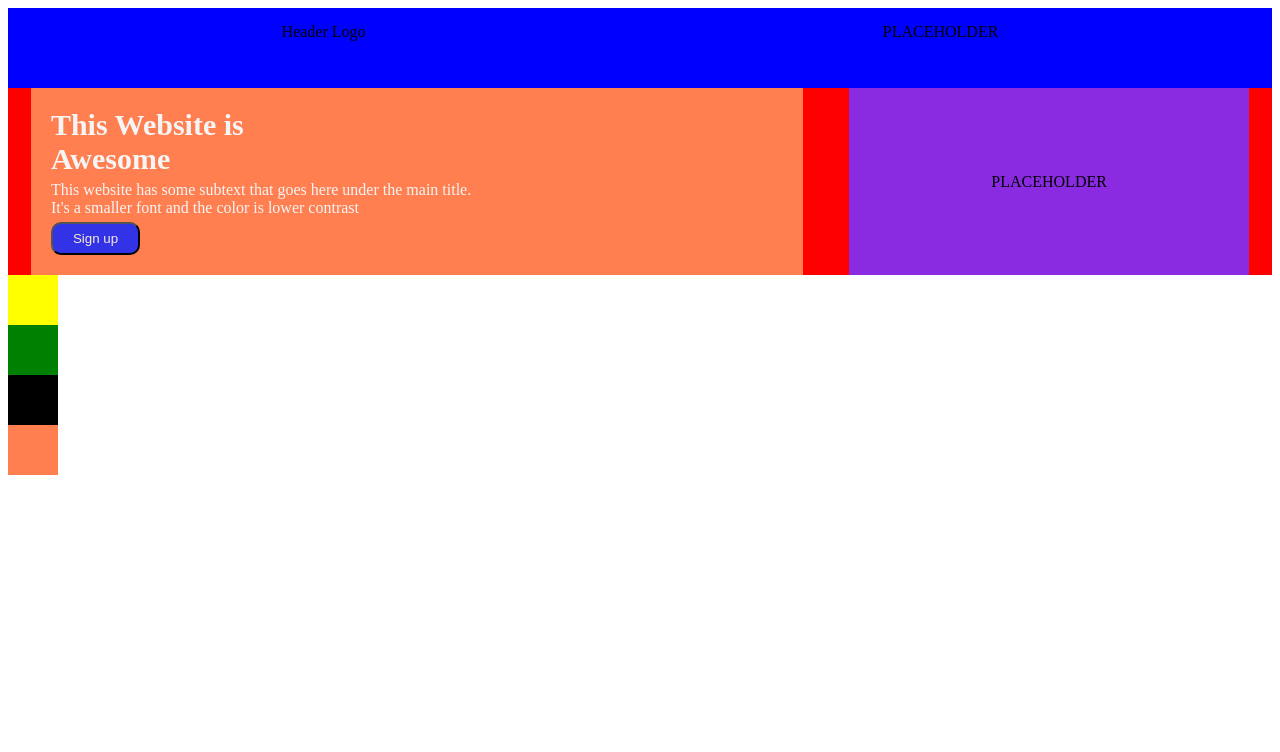
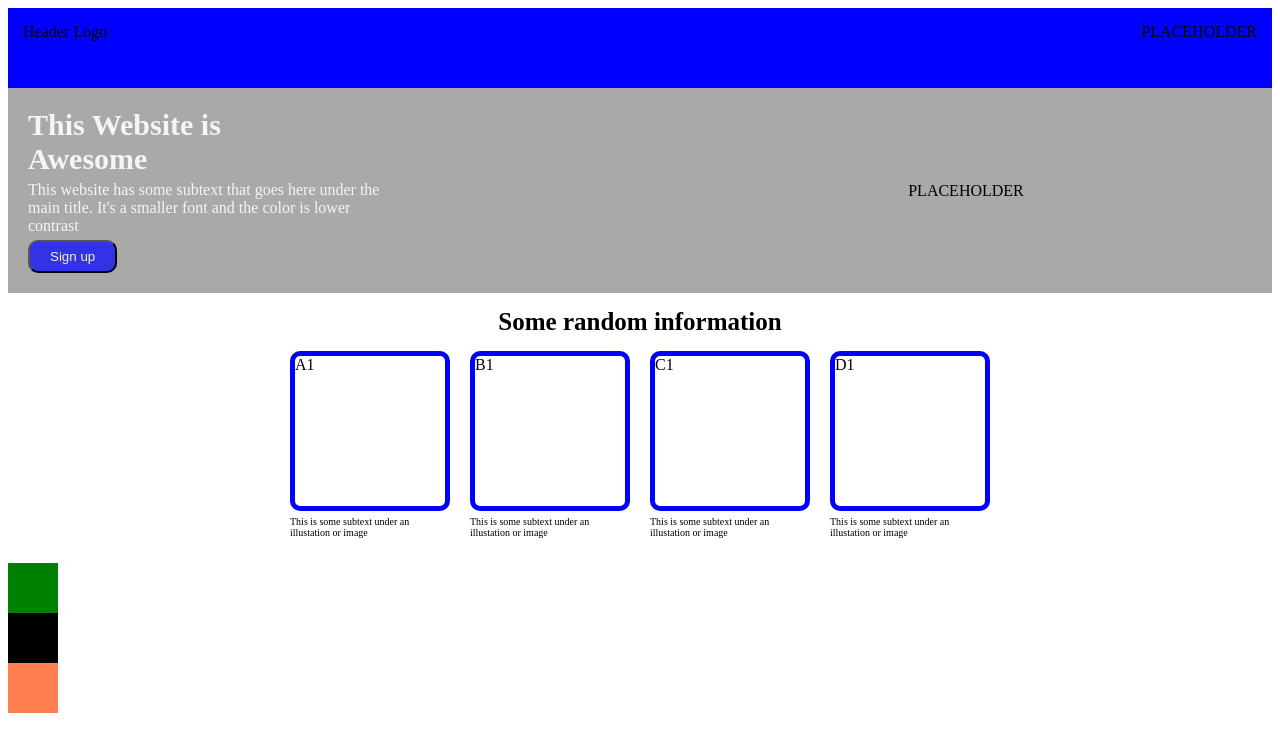
Before and after one commit to jacksonbloom0518/landing-page, a plain HTML site: page index.html in a window 1280 px wide. Drawn offline with Linux system fonts and the light colour scheme.

Commit message:
Next section done
struggle with aligning text in center of border

```diff
--- a/index.html
+++ b/index.html
@@ -23,7 +23,27 @@
         </div>
         <div class="m1img">PLACEHOLDER</div>
     </div>
-    <div class="modal-2"></div>
+    <div class="modal-2">
+        <div class="m2title">Some random information</div>
+        <div class="m2container">
+            <div class="m2c-1">
+                <div class="m2c-border">A1</div><div class="m2ctext">This is some subtext under an illustation or image</div>
+            </div>
+
+            <div class="m2c-2">
+                <div class="m2c-border">B1</div><div class="m2ctext">This is some subtext under an illustation or image</div>
+            </div>
+
+            <div class="m2c-3">
+                <div class="m2c-border">C1</div><div class="m2ctext">This is some subtext under an illustation or image</div>
+            </div>
+
+            <div class="m2c-4">
+                <div class="m2c-border">D1</div><div class="m2ctext">This is some subtext under an illustation or image</div>
+            </div>
+
+        </div>
+    </div>
     <div class="modal-3"></div>
     <div class="modal-4"></div>
     <div class="footer"></div>
--- a/style.css
+++ b/style.css
@@ -1,7 +1,7 @@
 .header {
     display: flex;
     flex-direction: row;
-    justify-content: space-around;
+    justify-content: space-between;
     background-color: blue;
     min-height: 50px;
     padding: 15px;
@@ -14,12 +14,13 @@
 }
 
 .m1container {
-    background-color: coral;
+    background-color: darkgray;
     display: flex;
     flex-direction: column;
     padding: 20px;
     gap:5px;
     color: whitesmoke;
+    width: 50%;
 }
 
 .m1title {
@@ -40,18 +41,51 @@ button {
 }
 
 .m1img {
-    background-color: blueviolet;
+    background-color: darkgray;
     display: flex;
-    min-width: 400px;
+    width: 50%;
     justify-content: center;
     align-items: center;
 }
 
 .modal-2 {
-    background-color: yellow;
-    height: 50px;
-    width: 50px;
+    background-color: white;
+    display: flex;
+    flex-direction: column;
+    align-items: center;
+
 }
+
+.m2title {
+    font-weight: bolder;
+    font-size: 25px;
+    margin: 15px;
+}
+.m2container {
+    display: flex;
+    gap: 20px;
+    background-color: white;
+
+
+}
+
+.m2c-border {
+    background-color: white;
+    width: 150px;
+    height: 150px;
+    border-radius: 10px;
+    border: 5px solid blue;
+}
+
+.m2ctext {
+    display: flex;
+    align-items: center;
+    font-size: 10px;
+    max-width: 160px;
+    margin-top:  5px;
+    margin-bottom:25px ;
+}
+
 .modal-3 {
     background-color: green;
     height: 50px;
```
